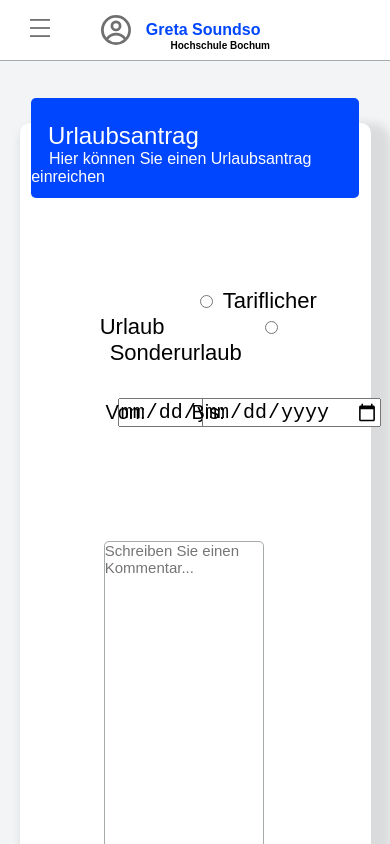
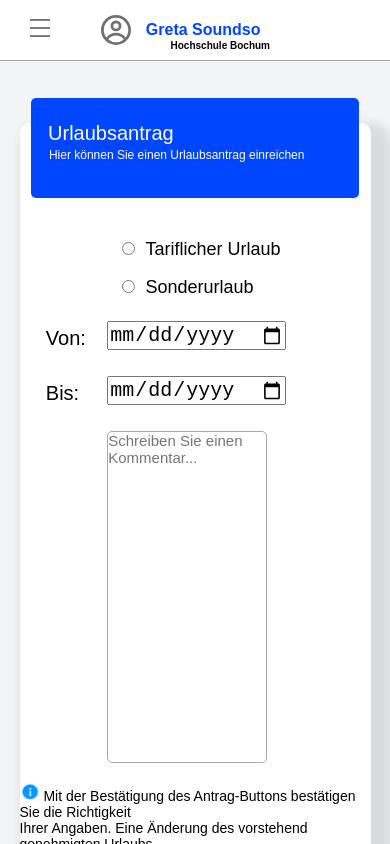
Before and after one commit to MertDurasi/Team-Supernerds, a React (Create React App) app: page /dashboard/urlaubsantrag in a window 390 px wide. Built offline with nearby package versions, Linux system fonts and the light colour scheme; a web font is replaced by a local one.

Commit message:
Dashboard: Urlaubsantrag Responsive - Alexander

```diff
--- a/src/components/dashboard/features/Grundgeruest.css
+++ b/src/components/dashboard/features/Grundgeruest.css
@@ -45,3 +45,14 @@ main {
   margin-top: 3.4vh;
   margin-left: 2.1vh;
 }
+
+@media only screen and (max-width: 800px){
+
+  .headliner h2 {
+    font-size: 20px;
+  }
+  .headliner span {
+    font-size: 12px;
+  }
+
+}
--- a/src/components/dashboard/features/Kontaktformular.css
+++ b/src/components/dashboard/features/Kontaktformular.css
@@ -133,28 +133,29 @@
         font-size: 12px;
         border-bottom: 1px solid #a5aaad;
         height: 60px;
+        left: 37%;
     }
 
     .betreff-field {
         top: 10%;
-        left: 30%;
+
     }
 
     .empfaenger-field {
         top: 20%;
-        left: 30%;
+
 
     }
 
     .email-adresse-field {
         top: 30%;
-        left: 30%;
+
 
     }
 
     .mobilfunknummer-field {
         top: 40%;
-        left: 30%;
+
 
     }
     .message-field {
@@ -162,6 +163,17 @@
     }
 
     .absenden-button {
-        left: 35%;
+        left: 40%;
+        top: 83%;
+        width: 100px;
     }
 }
+
+@media only screen and (max-width: 550px) {
+    .kontaktformular-container input {
+        left: 28%;
+    }
+    .absenden-button {
+        left: 30%;
+    }
+}
--- a/src/components/dashboard/features/Kontaktformular.js
+++ b/src/components/dashboard/features/Kontaktformular.js
@@ -21,7 +21,7 @@ class Kontaktformular extends Component {
               <textarea className="message-field" placeholder="Hier kommt Ihre Nachricht rein"></textarea>
               <DragDropFeature></DragDropFeature>
               <button className="absenden-button">Absenden</button>
-          </div>
+        </div>
         </div>
      </div>
   </main>
--- a/src/components/dashboard/features/Kontaktformular/DragDropFeature.css
+++ b/src/components/dashboard/features/Kontaktformular/DragDropFeature.css
@@ -94,3 +94,9 @@ cursor: pointer;
 opacity: 0.9;
 margin: 0 0 2px 10px;
 }
+
+@media only screen and (max-width: 800px) {
+    .dzu-dropzone {
+        display: none;
+    }
+}
--- a/src/components/dashboard/features/Urlaubsantrag.css
+++ b/src/components/dashboard/features/Urlaubsantrag.css
@@ -30,33 +30,34 @@
     margin-left: 10px;
 }
 
-#urlaubsdaten input {
+
+
+.von-field {
     position: absolute;
     top: 25%;
     font-size: 20px;
-}
-
-
-.von-field {
     left: 28%;
 }
 
 .bis-field {
+    position: absolute;
+    top: 25%;
+    font-size: 20px;
     left: 52%;
 }
 
-#urlaubsdaten label {
+#label-von-field {
     position: absolute;
     top: 25.3%;
     font-size: 20px;
-}
-
-#label-von-field {
-    left: 24.5%;
+    left: 23.8%;
 }
 
 #label-bis-field {
-    left: 49%;
+    position: absolute;
+    top: 25.3%;
+    font-size: 20px;
+    left: 48.5%;
 }
 
 
@@ -98,3 +99,190 @@
 #antrag-stellen-btn:hover {
     background-image: linear-gradient(to right, #0546c0, #103579);
 }
+
+#urlaubsmethoden__breaker {
+    display: none;
+}
+
+
+@media only screen and (max-width: 1400px) {
+
+    #urlaubsmethoden {
+        left: 15%;
+    }
+    #urlaubsmethoden label {
+        font-size: 18px;
+    }
+
+    .von-field {
+        left: 40%;
+    }
+
+    #label-von-field {
+        left: 33.5%;
+    }
+
+    .bis-field {
+        top: 33%;
+        left: 40%;
+    }
+
+    #label-bis-field {
+        top: 33.3%;
+        left: 33.5%;
+    }
+
+    #message-field-urlaubsantrag {
+        top: 40%;
+        left: 25%;
+    }
+
+    #info-text-urlaubsantrag  {
+        font-size: 12px;
+    }
+}
+
+@media only screen and (max-width: 900px) {
+
+    #urlaubsmethoden {
+        left: 20%;
+        top: 12%;
+    }
+    #urlaubsmethoden input {
+        margin-top: 20px;
+    }
+    #urlaubsmethoden__breaker {
+        display: flex;
+    }
+
+    .von-field {
+        left: 35%;
+    }
+
+    #label-von-field {
+        left: 27.5%;
+    }
+
+    .bis-field {
+        top: 33%;
+        left: 35%;
+    }
+
+    #label-bis-field {
+        top: 33.3%;
+        left: 27.5%;
+    }
+}
+
+@media only screen and (max-width: 600px) {
+    #urlaubsmethoden {
+        left: 10%;
+        top: 12%;
+    }
+    #urlaubsmethoden input {
+        margin-top: 20px;
+    }
+    #urlaubsmethoden__breaker {
+        display: flex;
+    }
+
+    .von-field {
+        left: 35%;
+    }
+
+    #label-von-field {
+        left: 24.5%;
+    }
+
+    .bis-field {
+        top: 33%;
+        left: 35%;
+    }
+
+    #label-bis-field {
+        top: 33.3%;
+        left: 24.5%;
+    }
+
+    #info-text-urlaubsantrag  {
+        font-size: 14px;
+        left: 10%;
+    }
+}
+
+@media only screen and (max-width: 500px) {
+    #urlaubsmethoden {
+        left: -2%;
+        top: 9%;
+    }
+    #urlaubsmethoden input {
+        margin-top: 20px;
+    }
+    #urlaubsmethoden__breaker {
+        display: flex;
+    }
+
+    .von-field {
+        left: 25%;
+        top: 18%;
+    }
+
+    #label-von-field {
+        left: 7.5%;
+        top: 18.5%;
+    }
+
+    .bis-field {
+        top: 23%;
+        left: 25%;
+    }
+
+    #label-bis-field {
+        left: 7.5%;
+        top: 23.5%;
+    }
+
+    #message-field-urlaubsantrag {
+        top: 28%;
+    }
+
+    #info-text-urlaubsantrag  {
+        top: 60%;
+        left: 0;
+        font-size: 14px;
+    }
+
+    #antrag-stellen-btn {
+        left: 30%;
+        top: 70%;
+    }
+
+}
+
+
+@media only screen and (max-width: 350px) {
+    #urlaubsmethoden {
+        left: -30%;
+        top: 9%;
+    }
+
+    .von-field {
+        font-size: 16px;
+    }
+    .bis-field {
+        font-size: 16px;
+    }
+
+    #label-von-field {
+        left: 7.5%;
+        top: 18%;
+    }
+
+    #label-bis-field {
+        left: 7.5%;
+        top: 23%;
+    }
+    #antrag-stellen-btn {
+        top: 75%;
+    }
+}
--- a/src/components/dashboard/features/Urlaubsantrag.js
+++ b/src/components/dashboard/features/Urlaubsantrag.js
@@ -17,6 +17,7 @@ const Urlaubsantrag = () => {
               <div id="urlaubsmethoden">
               <input type="radio" id="tariflich" value="urlaub_tariflich" name="reasoning-group-u"></input>
               <label for="tariflich">Tariflicher Urlaub</label>
+              <br id="urlaubsmethoden__breaker"></br>
               <input type="radio" id="sonder" value="urlaub_sonder" name="reasoning-group-u"></input>
               <label for="sonder">Sonderurlaub</label>
               </div>
```
